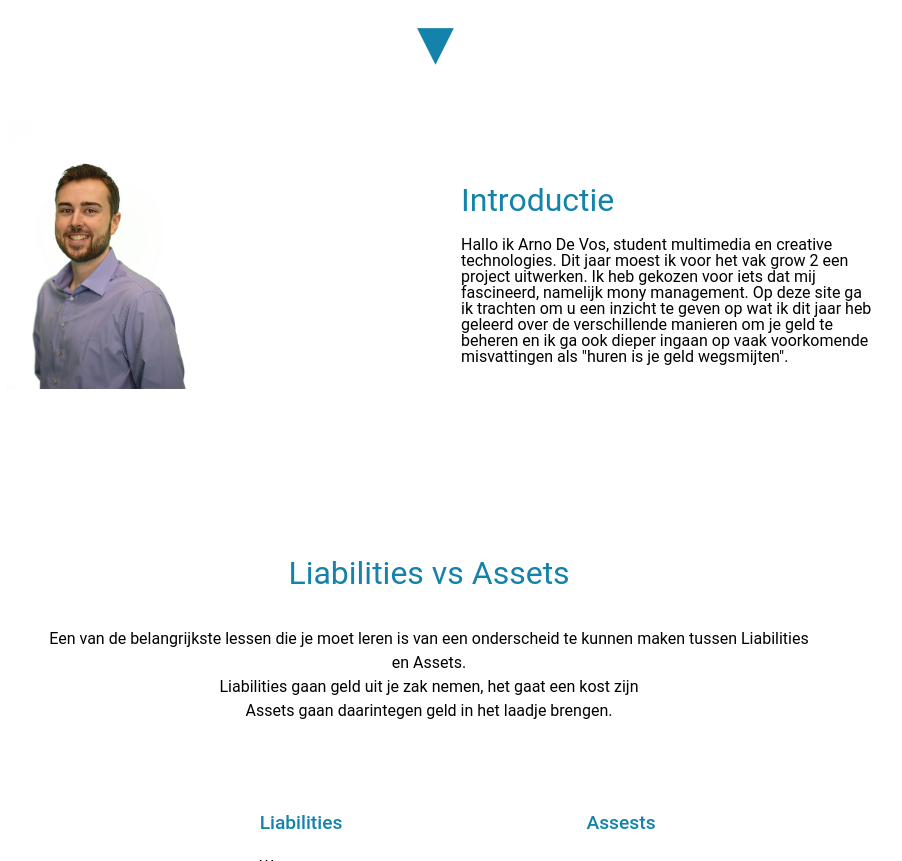
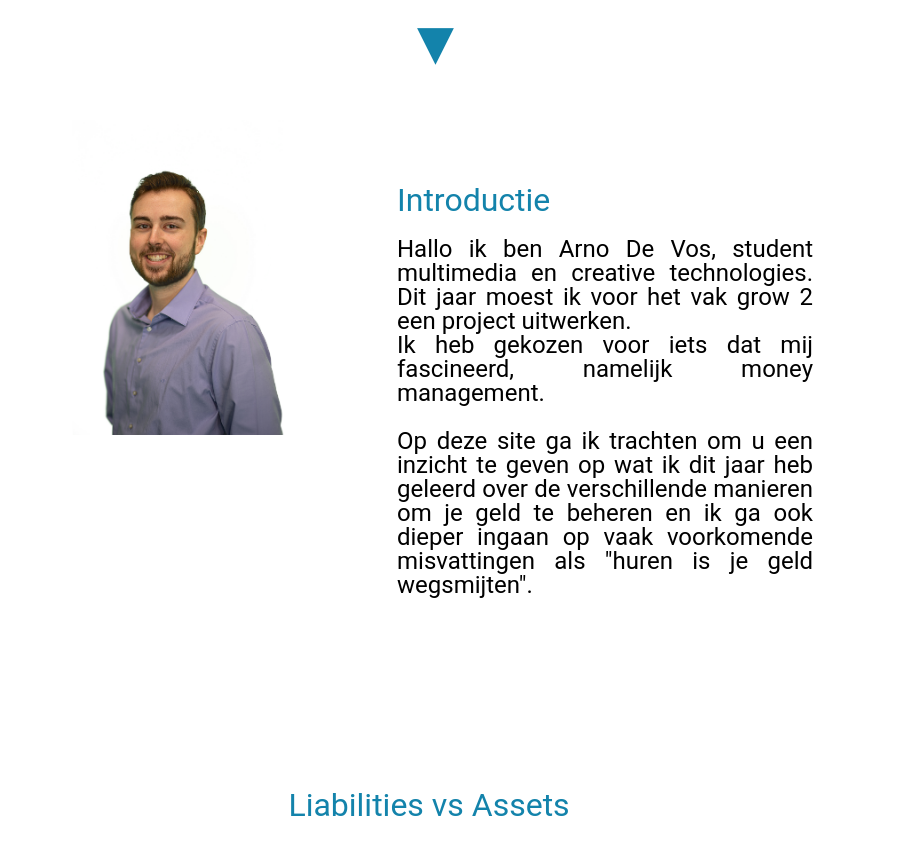
Before and after one commit to ArnoDeVos/Grow2, a plain HTML site: page index.html in a window 1280 px wide. Shown: the part 680-1541 px from the top of the page, without its empty margins (211-1113 px from the left). Drawn offline with Linux system fonts and the light colour scheme.

Commit message:
introductie finish

```diff
--- a/css/stijl.css
+++ b/css/stijl.css
@@ -35,7 +35,7 @@ header nav ul li {
 }
 
 header nav ul a:hover {
-    border-bottom: solid 1px rgb(255, 0, 0);
+    border-bottom: solid 1px #1383AB;
 }
 
 header nav ul li a {
@@ -92,7 +92,8 @@ section figure {
 }
 
 section figure img {
-    width: 70%;
+    width: 82%;
+    margin-left: 10%;
 }
 
 section article {
@@ -100,6 +101,8 @@ section article {
     float: left;
     padding: 5% 2.5%;
     padding-right: 5%;
+    margin-left: -5%;
+    text-align: justify;
 }
 
 section article h1 {
@@ -110,6 +113,7 @@ section article h1 {
 section article p {
     margin-top: 5%;
     color: #000000;
+    font-size: 1.5em;
 }
 
 section article strong {
--- a/index.html
+++ b/index.html
@@ -41,8 +41,9 @@
       <article>
         <h1>Introductie</h1>
 
-        <p>Hallo ik Arno De Vos, student multimedia en creative technologies. Dit jaar moest ik voor het vak grow 2 een project uitwerken. Ik heb gekozen voor iets dat mij fascineerd, namelijk mony management.
-          Op deze site ga ik trachten om u een inzicht te geven op wat ik dit jaar heb geleerd over de verschillende manieren om je geld te beheren en ik ga ook dieper ingaan op vaak voorkomende misvattingen als "huren is je geld wegsmijten".</p>
+        <p>Hallo ik ben Arno De Vos, student multimedia en creative technologies. Dit jaar moest ik voor het vak grow 2 een project uitwerken.
+          <br> Ik heb gekozen voor iets dat mij fascineerd, namelijk money management.
+          <br><br>Op deze site ga ik trachten om u een inzicht te geven op wat ik dit jaar heb geleerd over de verschillende manieren om je geld te beheren en ik ga ook dieper ingaan op vaak voorkomende misvattingen als "huren is je geld wegsmijten".</p>
 
       </article>
 
```
Also changed, not shown: img/logo.png (deleted).
